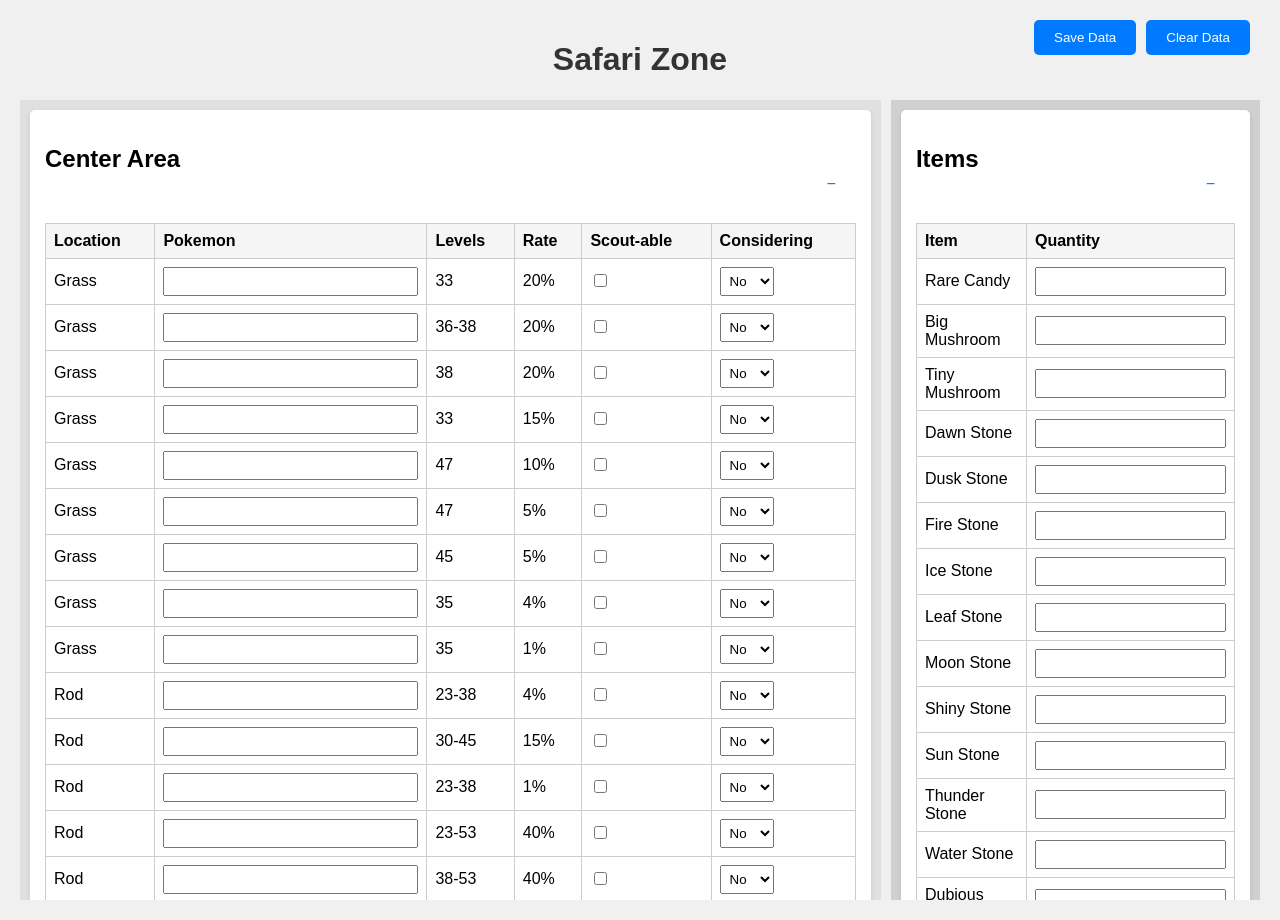
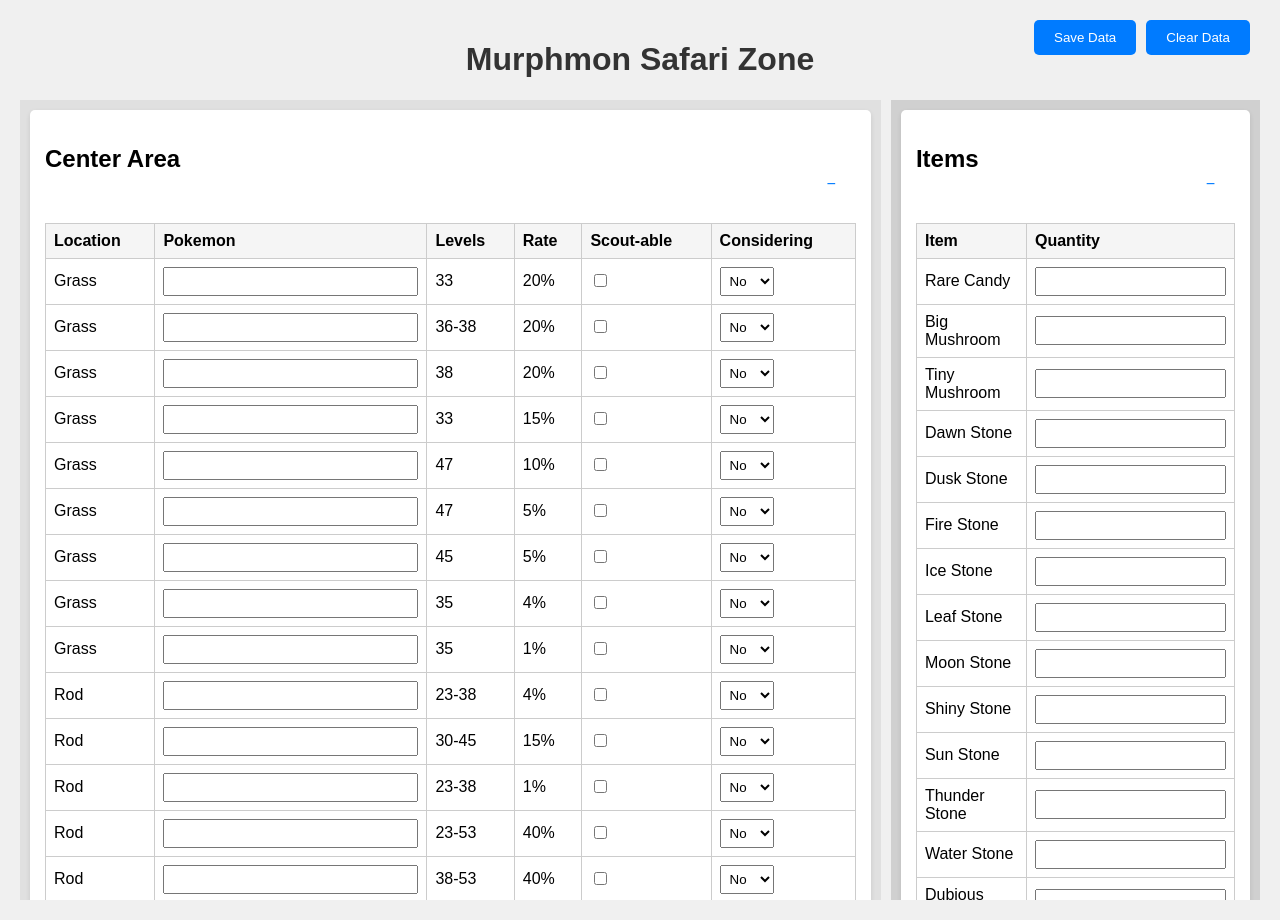
Before and after one commit to TakeJoshyy/Safari-Test, a plain HTML site: page index.html in a window 1280 px wide. Drawn offline with Linux system fonts and the light colour scheme.

Commit message:
Update index.html

```diff
--- a/index.html
+++ b/index.html
@@ -3,11 +3,11 @@
 <head>
     <meta charset="UTF-8">
     <meta name="viewport" content="width=device-width, initial-scale=1.0">
-    <title>Safari Zone</title>
+    <title>Murphmon Safari Zone</title>
     <link rel="stylesheet" href="styles.css">
 </head>
 <body>
-    <h1>Safari Zone</h1>
+    <h1>Murphmon Safari Zone</h1>
     <div class="data-btn-container">
         <button class="data-btn" onclick="saveData()">Save Data</button>
         <button class="data-btn" onclick="clearData()">Clear Data</button>
```
